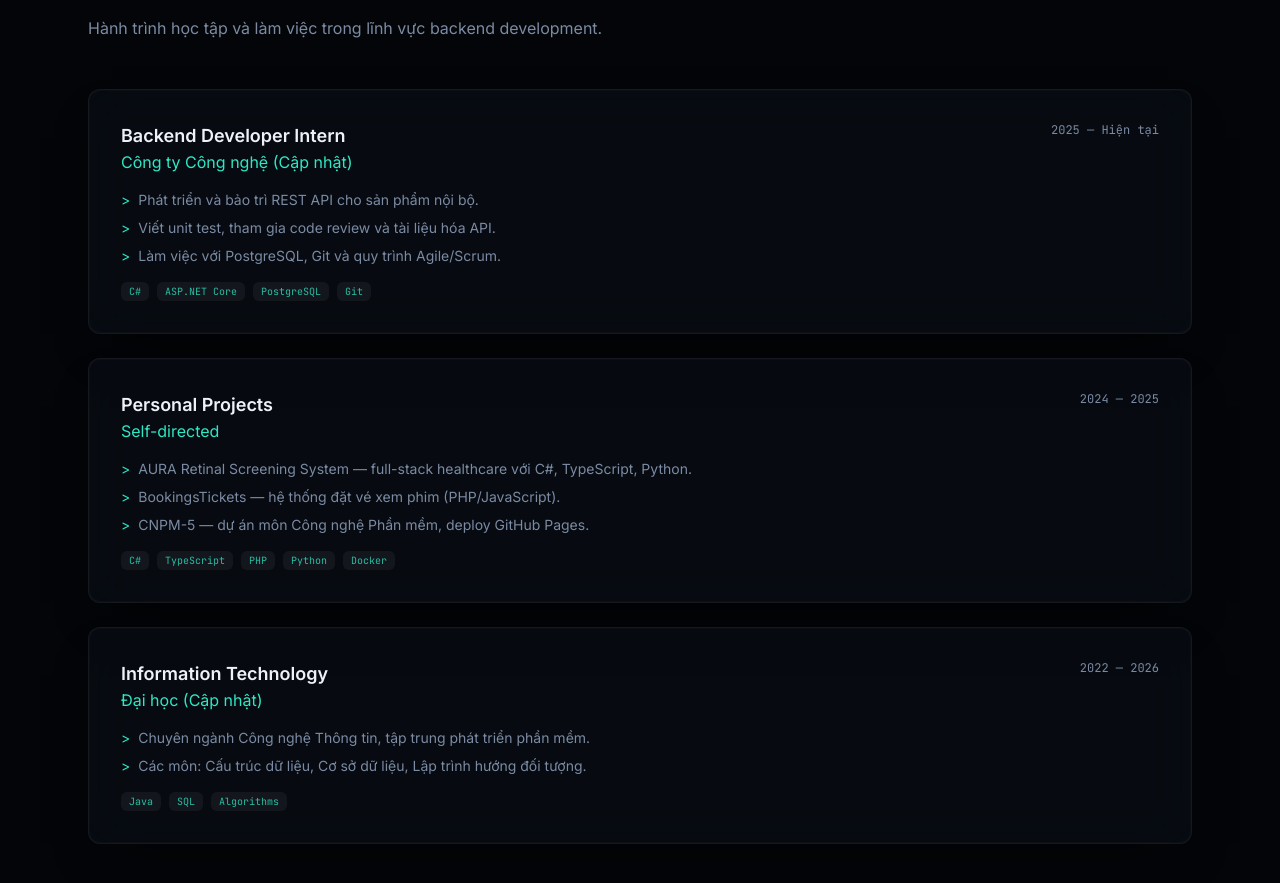
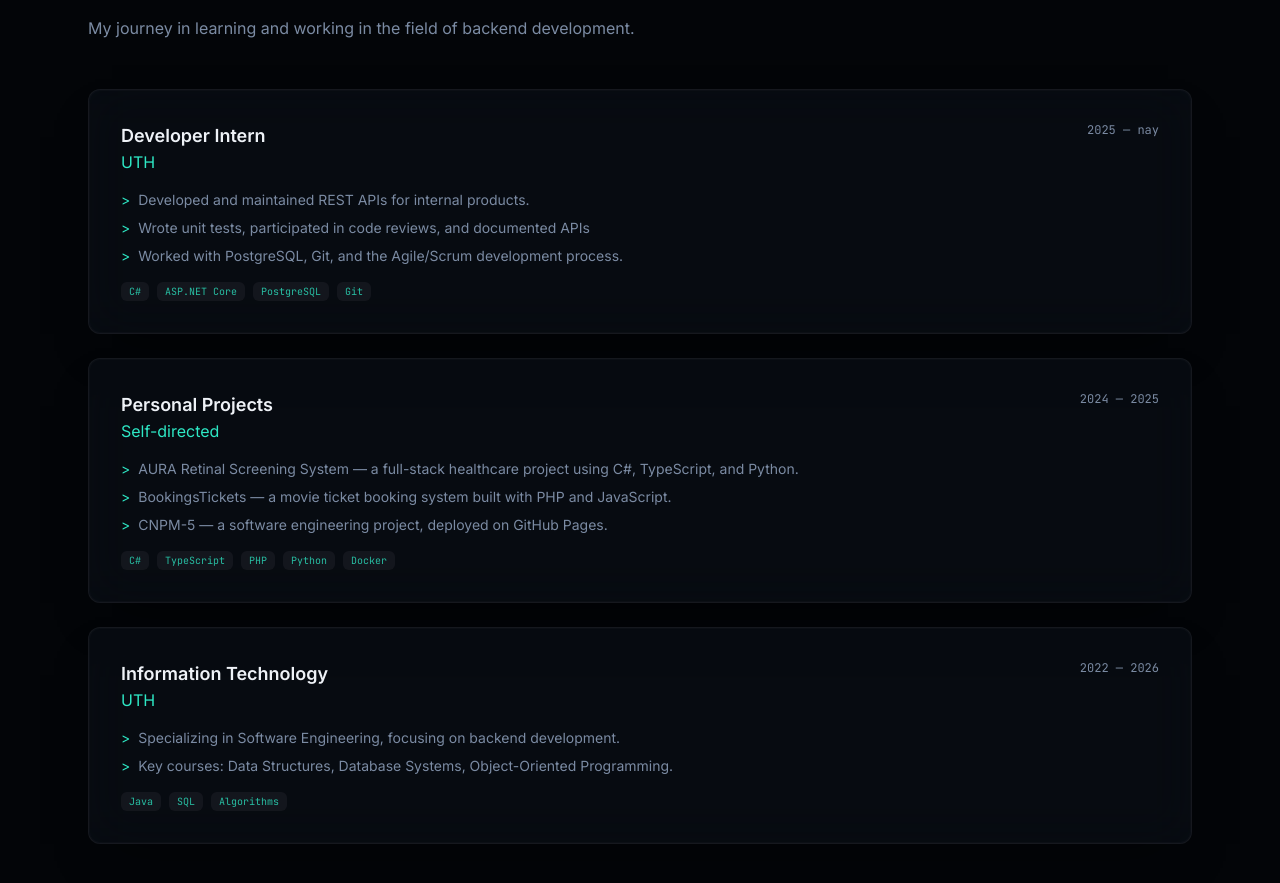
Before and after one commit to XuanDu2005/Portfolio, a Next.js app: page / in a window 1280 px wide. Shown: the part 4014-4897 px from the top of the page. Built offline with nearby package versions, Linux system fonts and the light colour scheme.

Commit message:
update data experience

```diff
--- a/src/components/sections/Experience.tsx
+++ b/src/components/sections/Experience.tsx
@@ -12,8 +12,8 @@ export function Experience() {
         <SectionHeading
           index="04"
           label="experience"
-          title="Kinh nghiệm & Học vấn"
-          description="Hành trình học tập và làm việc trong lĩnh vực backend development."
+          title="Experience & Education"
+          description="My journey in learning and working in the field of backend development."
         />
 
         <div className="space-y-6">
@@ -33,7 +33,9 @@ export function Experience() {
                   </h3>
                   <p className="text-accent">{exp.company}</p>
                 </div>
-                <span className="font-mono text-xs text-muted">{exp.period}</span>
+                <span className="font-mono text-xs text-muted">
+                  {exp.period}
+                </span>
               </div>
 
               <ul className="mt-4 space-y-2">
--- a/src/data/experience.ts
+++ b/src/data/experience.ts
@@ -2,14 +2,14 @@ import type { ExperienceItem } from "@/types";
 
 export const experiences: ExperienceItem[] = [
   {
-    id: "intern-2025",
-    role: "Backend Developer Intern",
-    company: "Công ty Công nghệ (Cập nhật)",
-    period: "2025 — Hiện tại",
+    id: "intern-2023",
+    role: "Developer Intern",
+    company: "UTH",
+    period: "2025 — nay",
     description: [
-      "Phát triển và bảo trì REST API cho sản phẩm nội bộ.",
-      "Viết unit test, tham gia code review và tài liệu hóa API.",
-      "Làm việc với PostgreSQL, Git và quy trình Agile/Scrum.",
+      "Developed and maintained REST APIs for internal products.",
+      "Wrote unit tests, participated in code reviews, and documented APIs",
+      "Worked with PostgreSQL, Git, and the Agile/Scrum development process.",
     ],
     technologies: ["C#", "ASP.NET Core", "PostgreSQL", "Git"],
   },
@@ -19,20 +19,20 @@ export const experiences: ExperienceItem[] = [
     company: "Self-directed",
     period: "2024 — 2025",
     description: [
-      "AURA Retinal Screening System — full-stack healthcare với C#, TypeScript, Python.",
-      "BookingsTickets — hệ thống đặt vé xem phim (PHP/JavaScript).",
-      "CNPM-5 — dự án môn Công nghệ Phần mềm, deploy GitHub Pages.",
+      "AURA Retinal Screening System — a full-stack healthcare project using C#, TypeScript, and Python.",
+      "BookingsTickets — a movie ticket booking system built with PHP and JavaScript.",
+      "CNPM-5 — a software engineering project, deployed on GitHub Pages.",
     ],
     technologies: ["C#", "TypeScript", "PHP", "Python", "Docker"],
   },
   {
     id: "education",
     role: "Information Technology",
-    company: "Đại học (Cập nhật)",
+    company: "UTH",
     period: "2022 — 2026",
     description: [
-      "Chuyên ngành Công nghệ Thông tin, tập trung phát triển phần mềm.",
-      "Các môn: Cấu trúc dữ liệu, Cơ sở dữ liệu, Lập trình hướng đối tượng.",
+      "Specializing in Software Engineering, focusing on backend development.",
+      "Key courses: Data Structures, Database Systems, Object-Oriented Programming.",
     ],
     technologies: ["Java", "SQL", "Algorithms"],
   },
```
